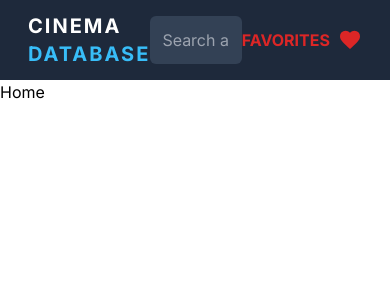
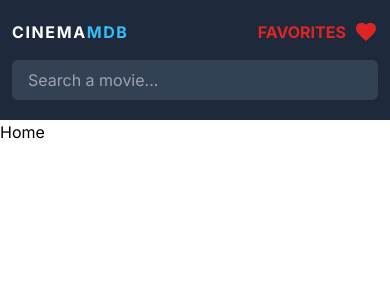
Before and after one commit to alisajad001/cinema, a React (Vite) app: page / in a window 390 px wide. Shown: the top 300 px of the page. Built offline with nearby package versions, Linux system fonts and the light colour scheme.

Commit message:
Style: Made Navbar fully responsive

```diff
--- a/src/components/Navbar.jsx
+++ b/src/components/Navbar.jsx
@@ -1,18 +1,13 @@
 import { Link } from "react-router-dom";
-import favouriteIcon from "../assets/heart-icon.svg";
 
 const Navbar = () => {
   return (
-    <header className="bg-slate-800 px-7 py-3 flex justify-between items-center">
-      <h1 className="font-bold text-xl uppercase tracking-widest text-white">
-        Cinema <span className="text-sky-400 ">Database</span>
+    <header className="bg-slate-800 px-3 py-5 flex flex-col justify-between items-center">
+      <div className="flex items-center justify-between w-full">
+        <h1 className="font-bold uppercase tracking-widest text-white">
+          <span>Cinema</span>
+          <span className="text-sky-400">MDB</span>
         </h1>
-
-      <input
-        type="text"
-        placeholder="Search a movie..."
-        className="p-3 rounded-md bg-slate-700 text-white w-1/2 outline-none focus:outline-2 focus:outline-sky-400/40"
-      />
 
         <Link className="text-red-600 font-bold uppercase flex gap-2" to="#">
           Favorites
@@ -26,6 +21,13 @@ const Navbar = () => {
             <path d="m480-120-58-52q-101-91-167-157T150-447.5Q111-500 95.5-544T80-634q0-94 63-157t157-63q52 0 99 22t81 62q34-40 81-62t99-22q94 0 157 63t63 157q0 46-15.5 90T810-447.5Q771-395 705-329T538-172l-58 52Z" />
           </svg>
         </Link>
+      </div>
+
+      <input
+        type="text"
+        placeholder="Search a movie..."
+        className="py-2 px-4 mt-4 align-bottom rounded-md bg-slate-700 w-full text-white sm:w-1/2 outline-none focus:outline-2 focus:outline-sky-400/40 sm:absolute sm:mt-0 sm:top-3"
+      />
     </header>
   );
 };
```
Lines whose indentation alone changed are shown as unchanged.
